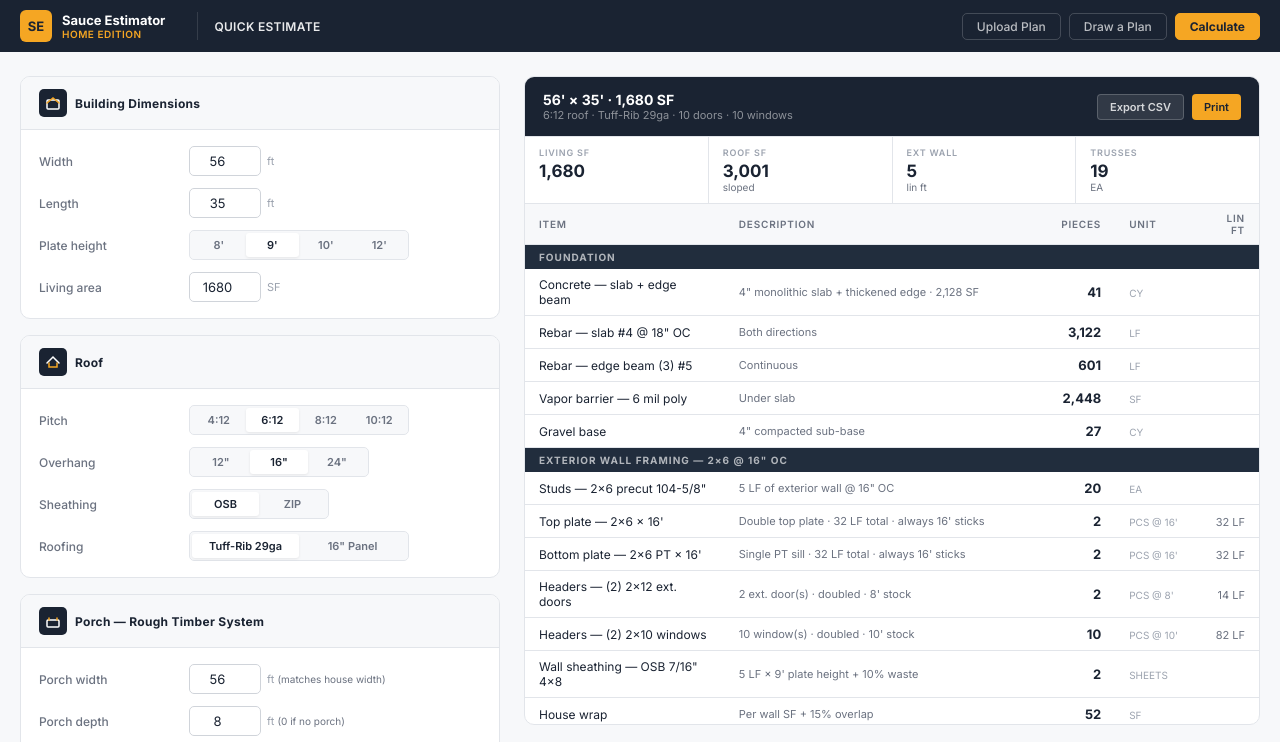
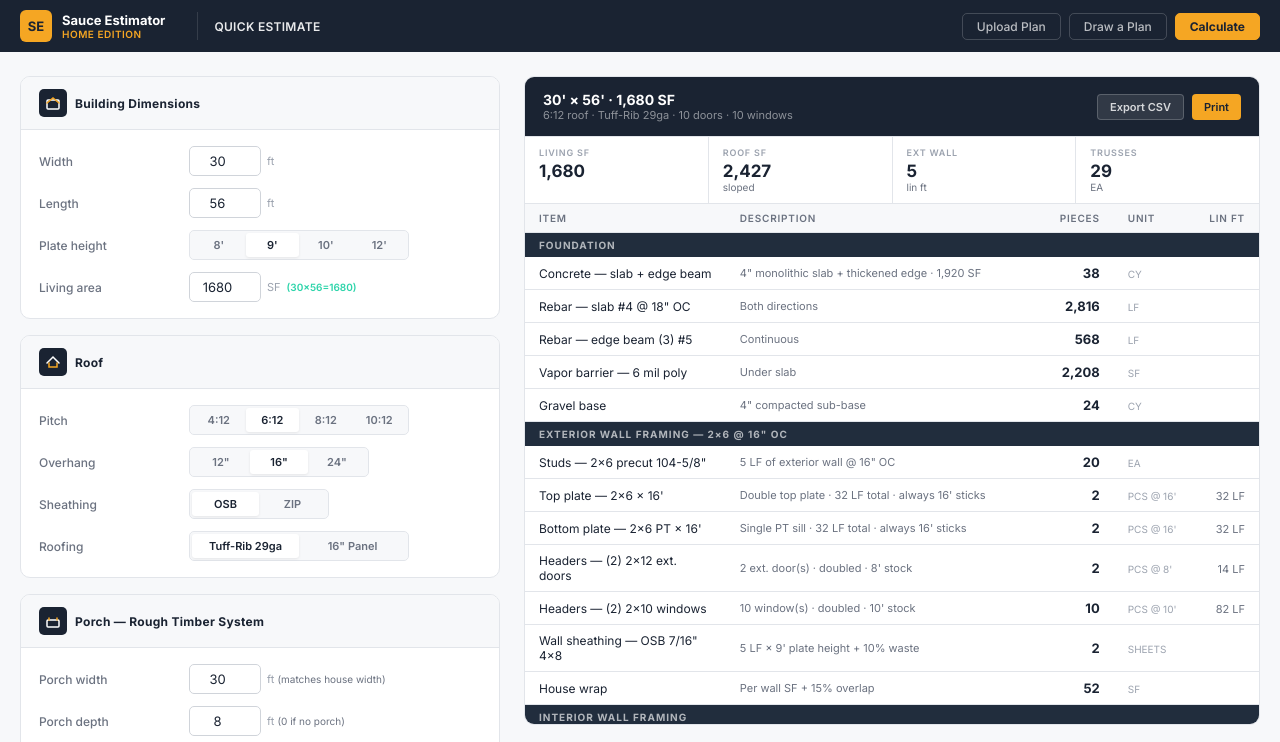
Before and after one commit to lhinson00/Sauce-Home-Edition, a website: page public/estimator.html in a window 1280 px wide. Both pictures are taken after typing "5", "5" into the empty fields and a click on the button "Calculate". Shown: the top 742 px of the page. Drawn offline with Linux system fonts and the light colour scheme.

Commit message:
Update estimator.html

```diff
--- a/public/estimator.html
+++ b/public/estimator.html
@@ -131,11 +131,11 @@ tr:hover td{background:#fafbfc;}
       <div class="sec-body">
         <div class="field-row">
           <span class="field-label">Width</span>
-          <div class="field-inputs"><input type="number" id="bWidth" value="56" min="16" max="120" oninput="liveUpdate()"><span class="field-unit">ft</span></div>
+          <div class="field-inputs"><input type="number" id="bWidth" value="30" min="16" max="120" oninput="liveUpdate()"><span class="field-unit">ft</span></div>
         </div>
         <div class="field-row">
           <span class="field-label">Length</span>
-          <div class="field-inputs"><input type="number" id="bLength" value="35" min="16" max="120" oninput="liveUpdate()"><span class="field-unit">ft</span></div>
+          <div class="field-inputs"><input type="number" id="bLength" value="56" min="16" max="120" oninput="liveUpdate()"><span class="field-unit">ft</span></div>
         </div>
         <div class="field-row">
           <span class="field-label">Plate height</span>
@@ -213,7 +213,7 @@ tr:hover td{background:#fafbfc;}
       <div class="sec-body">
         <div class="field-row">
           <span class="field-label">Porch width</span>
-          <div class="field-inputs"><input type="number" id="porchWidth" value="56" min="0" max="120" oninput="liveUpdate()"><span class="field-unit">ft <span style="font-size:10px;color:var(--muted)">(matches house width)</span></span></div>
+          <div class="field-inputs"><input type="number" id="porchWidth" value="30" min="0" max="120" oninput="liveUpdate()"><span class="field-unit">ft <span style="font-size:10px;color:var(--muted)">(matches house width)</span></span></div>
         </div>
         <div class="field-row">
           <span class="field-label">Porch depth</span>
@@ -781,32 +781,32 @@ function calculate() {
       ...(V.sheathing==='ZIP'
         ? [{ i:'ZIP tape — roof', d:'Seam sealing', q:Math.ceil(totalRoof/100), u:'ROLLS', lf:null }]
         : [{ i:'Underlayment — synthetic', d:'Full sloped area', q:totalRoof.toLocaleString(), u:'SF', lf:null }]),
-      { i:`Main roof panels — ${panelLengthDisplay} each`, d:`(${W/2}' half-span + ${overhangFt.toFixed(2)}' OH) × ${V.pitch} = ${(panelRunFt*12).toFixed(2)}" → up to ${Math.ceil(panelRunFt*12)}" + 3" = ${panel.totalInches}" = ${panelLengthDisplay} · ${panelsPerSlope}/slope`, q:totalRoofPanels, u:`PCS @ ${panelLengthDisplay}`, lf:null },
+      { i:`Main roof panels — ${panelLengthDisplay} each`, d:`(${W/2}' half-span + ${overhangFt.toFixed(2)}' OH) × ${V.pitch} = ${(panelRunFt*12).toFixed(2)}" → up to ${Math.ceil(panelRunFt*12)}" + 3" = ${panel.totalInches}" = ${panelLengthDisplay} · ${panelsPerSlope}/slope`, q:totalRoofPanels, u:`PCS @ ${panelLengthDisplay}`, lf:Math.round(totalRoofPanels * panel.decimal) },
       ...(porchDepth > 0 ? [{
         i:`Porch panels — ${porchPanelLengthDisplay} each`,
         d:`(${porchDepth}' depth + ${overhangFt.toFixed(2)}' OH) × ${V.porchPitch} = ${(porchPanelRunFt*12).toFixed(2)}" → up to ${Math.ceil(porchPanelRunFt*12)}" + 3" = ${porchPanel.totalInches}" = ${porchPanelLengthDisplay} · ${porchPanelsPerSlope} panels`,
-        q:porchPanelsPerSlope, u:`PCS @ ${porchPanelLengthDisplay}`, lf:null
+        q:porchPanelsPerSlope, u:`PCS @ ${porchPanelLengthDisplay}`, lf:Math.round(porchPanelsPerSlope * porchPanel.decimal)
       }] : []),
-      { i:'Ridge cap — 10\' sticks', d:`${ridgeCapRunLF}' run (${L}' + OH each end) · 10% overlap`, q:ridgeCapPcs, u:"PCS @ 10'", lf:ridgeCapRunLF },
-      { i:'Rake trim — both gable ends', d:`${panelLengthDisplay} × 2 slopes × 2 ends + 10%`, q:rakeTrimPcs, u:"PCS @ 10'", lf:rakeTrimLF },
-      { i:'Eave trim / drip edge', d:`(${L}' + OH each end) × 2 slopes`, q:eaveTrimPcs, u:"PCS @ 10'", lf:eaveRunLF },
+      { i:'Ridge cap — 10\' sticks', d:`${ridgeCapRunLF}' run (${L}' + OH each end) · 10% overlap`, q:ridgeCapPcs, u:"PCS @ 10'", lf:ridgeCapPcs*10 },
+      { i:'Rake trim — both gable ends', d:`${panelLengthDisplay} × 2 slopes × 2 ends + 10%`, q:rakeTrimPcs, u:"PCS @ 10'", lf:rakeTrimPcs*10 },
+      { i:'Eave trim / drip edge', d:`(${L}' + OH each end) × 2 slopes`, q:eaveTrimPcs, u:"PCS @ 10'", lf:eaveTrimPcs*10 },
     ]},
     { name: 'WALL PANELS — Tuff-Rib 3\' Coverage', items: [
-      { i:`Eave wall panels — ${fmtHt(eaveWallLongPanelH)}`, d:`Front & back walls · ${L}' ÷ 3 = ${eaveWallLongCount} panels × 2 sides${frontBackWainH>0?' · reduced from '+pH+"' by "+frontBackWainH+"' wainscot":''}`, q:eaveWallLongCount*2, u:`PCS @ ${fmtHt(eaveWallLongPanelH)}`, lf:null },
+      { i:`Eave wall panels — ${fmtHt(eaveWallLongPanelH)}`, d:`Front & back walls · ${L}' ÷ 3 = ${eaveWallLongCount} panels × 2 sides${frontBackWainH>0?' · reduced from '+pH+"' by "+frontBackWainH+"' wainscot":''}`, q:eaveWallLongCount*2, u:`PCS @ ${fmtHt(eaveWallLongPanelH)}`, lf:Math.round(eaveWallLongCount*2 * eaveWallLongPanelH) },
       ...gableSchedule.map((p,i) => ({
         i: `Gable panel ${i+1} of ${gablePanelsPerHalf} — ${p.display}`,
         d: `${i===0 ? `Eave ${pH}' + ${gableFirstOffset}' offset${gableWainH>0?' − '+gableWainH+"' wainscot":''}` : `Panel ${i} + ${gableStep}' step`} · 4 pcs (2 per half × 2 ends)`,
         q: p.qty,
         u: `PCS @ ${p.display}`,
-        lf: null
+        lf: Math.round(p.qty * (p.totalInches / 12))
       })),
       ...(wainType === 'metal' ? [
-        { i:`Wainscot panels — ${wainH}'-0" (metal · different color)`, d:`${wainWalls.map(w=>w.name+' '+Math.ceil(w.len/3)+'pcs').join(' · ')} · same 3' Tuff-Rib`, q:wainWalls.reduce((a,w)=>a+Math.ceil(w.len/3),0), u:`PCS @ ${wainH}'-0"`, lf:totalWainLF },
+        { i:`Wainscot panels — ${wainH}'-0" (metal · different color)`, d:`${wainWalls.map(w=>w.name+' '+Math.ceil(w.len/3)+'pcs').join(' · ')} · same 3' Tuff-Rib`, q:wainWalls.reduce((a,w)=>a+Math.ceil(w.len/3),0), u:`PCS @ ${wainH}'-0"`, lf:Math.round(wainWalls.reduce((a,w)=>a+Math.ceil(w.len/3),0) * wainH) },
       ] : []),
       ...(wainType === 'stone' ? [
         { i:`Wainscot — stone ${wainH}'`, d:`${wainWalls.map(w=>w.name).join(' + ')} · mason scope · ${totalWainLF} LF × ${wainH}'`, q:totalWainSF, u:'SF', lf:totalWainLF },
       ] : []),
-      { i:'Corner trim', d:`4 corners × ${pH}' eave height + 10%`, q:cornerTrimPcs, u:"PCS @ 10'", lf:cornerTrimLF },
+      { i:'Corner trim', d:`4 corners × ${pH}' eave height + 10%`, q:cornerTrimPcs, u:"PCS @ 10'", lf:cornerTrimPcs*10 },
       { i:'Metal soffit', d:'Eave coverage — panel match', q:soffitSF, u:'SF', lf:null },
     ]},
     { name: 'INSULATION — OPEN-CELL SPRAY FOAM', items: [
```
